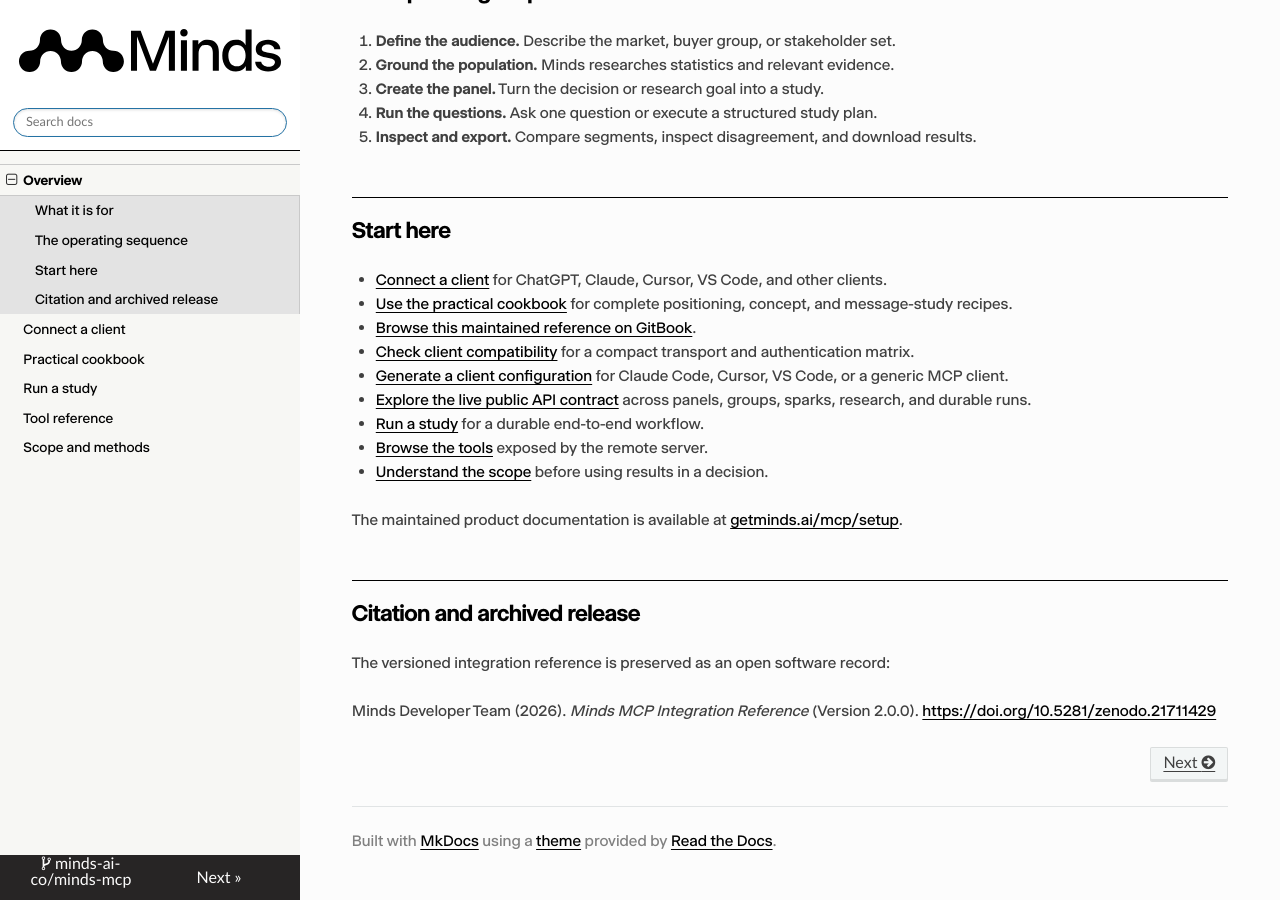
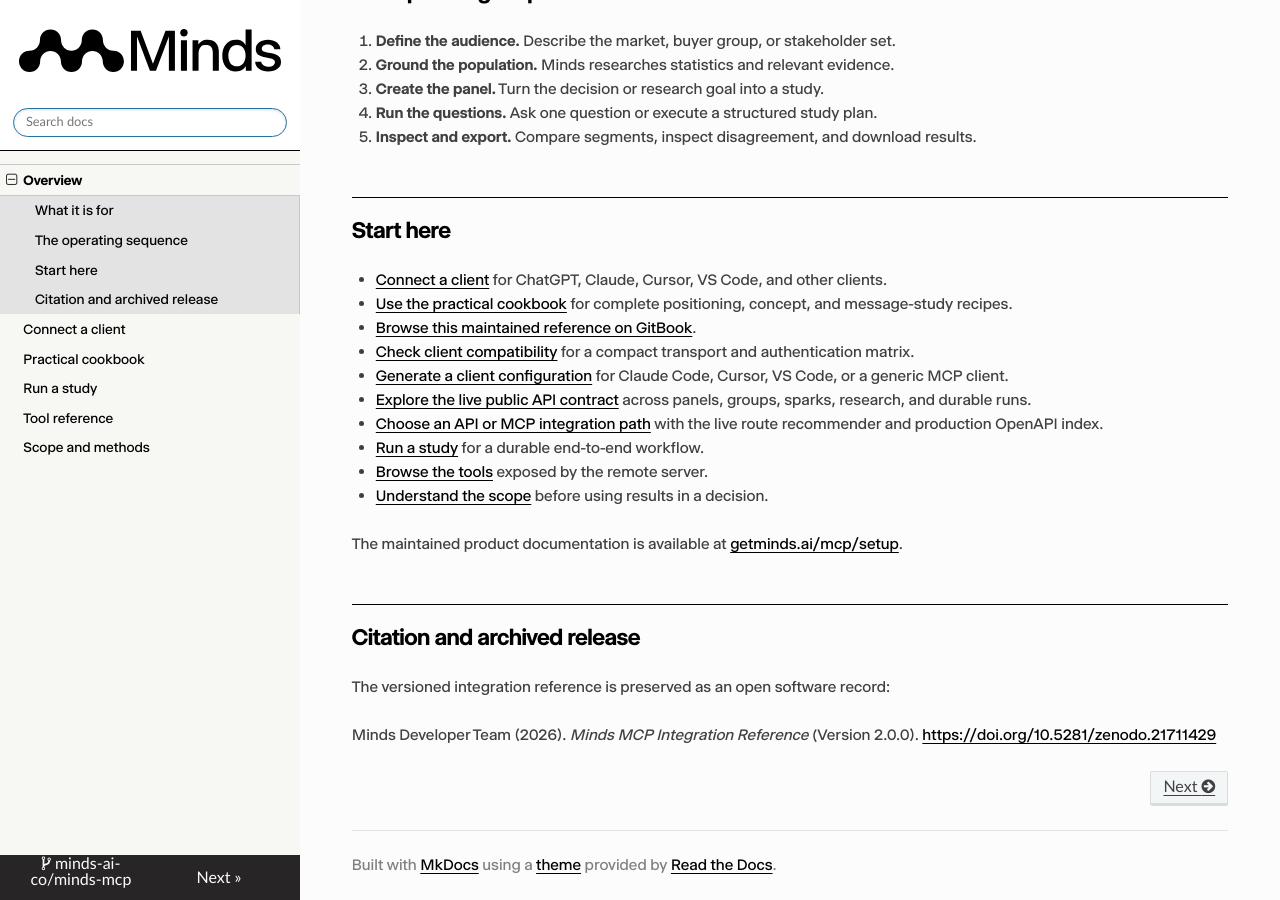
Before and after one commit to minds-ai-co/minds-mcp, an MkDocs documentation site: the page built from reference/index.md, in a window 1280 px wide and 900 px high, scrolled down 1136 px. Built offline with MkDocs 1.6.1, drawn with Linux system fonts in a browser that asks for light colours; nearby versions of some CDN libraries.

Commit message:
docs: seed GitLab integration lab discovery (#9)
Co-authored-by: lexdoudkin <alexander@art-of-x.com>

```diff
--- a/docs/index.html
+++ b/docs/index.html
@@ -251,6 +251,7 @@
         <a href="https://minds-mcp-compatibility.pages.dev/">Client compatibility</a>
         <a href="https://minds-mcp-setup-generator.netlify.app/">Setup generator</a>
         <a href="https://minds-api-explorer.vercel.app/?utm_source=content&amp;utm_medium=content&amp;utm_campaign=content-seo-mcp-reference&amp;utm_content=mcp-github-pages-api-explorer">Public API explorer</a>
+        <a href="https://minds-api-mcp-integration-lab-bba685.gitlab.io/?utm_source=content&amp;utm_medium=content&amp;utm_campaign=content-seo-mcp-reference&amp;utm_content=mcp-github-pages-integration-lab">API + MCP integration lab</a>
         <a href="https://doi.org/10.5281/zenodo.21711429">Archived release DOI</a>
         <a href="https://github.com/minds-ai-co/minds-mcp">Source and metadata</a>
       </div>
--- a/reference/index.md
+++ b/reference/index.md
@@ -47,6 +47,7 @@
 - [Check client compatibility](https://minds-mcp-compatibility.pages.dev/) for a compact transport and authentication matrix.
 - [Generate a client configuration](https://minds-mcp-setup-generator.netlify.app/) for Claude Code, Cursor, VS Code, or a generic MCP client.
 - [Explore the live public API contract](https://minds-api-explorer.vercel.app/?utm_source=content&utm_medium=content&utm_campaign=content-seo-mcp-reference&utm_content=mcp-docs-api-explorer) across panels, groups, sparks, research, and durable runs.
+- [Choose an API or MCP integration path](https://minds-api-mcp-integration-lab-bba685.gitlab.io/?utm_source=content&utm_medium=content&utm_campaign=content-seo-mcp-reference&utm_content=mcp-docs-integration-lab) with the live route recommender and production OpenAPI index.
 - [Run a study](workflow.md) for a durable end-to-end workflow.
 - [Browse the tools](tools.md) exposed by the remote server.
 - [Understand the scope](scope.md) before using results in a decision.
```
Also changed, not shown: README.md (+2 -0 lines).
